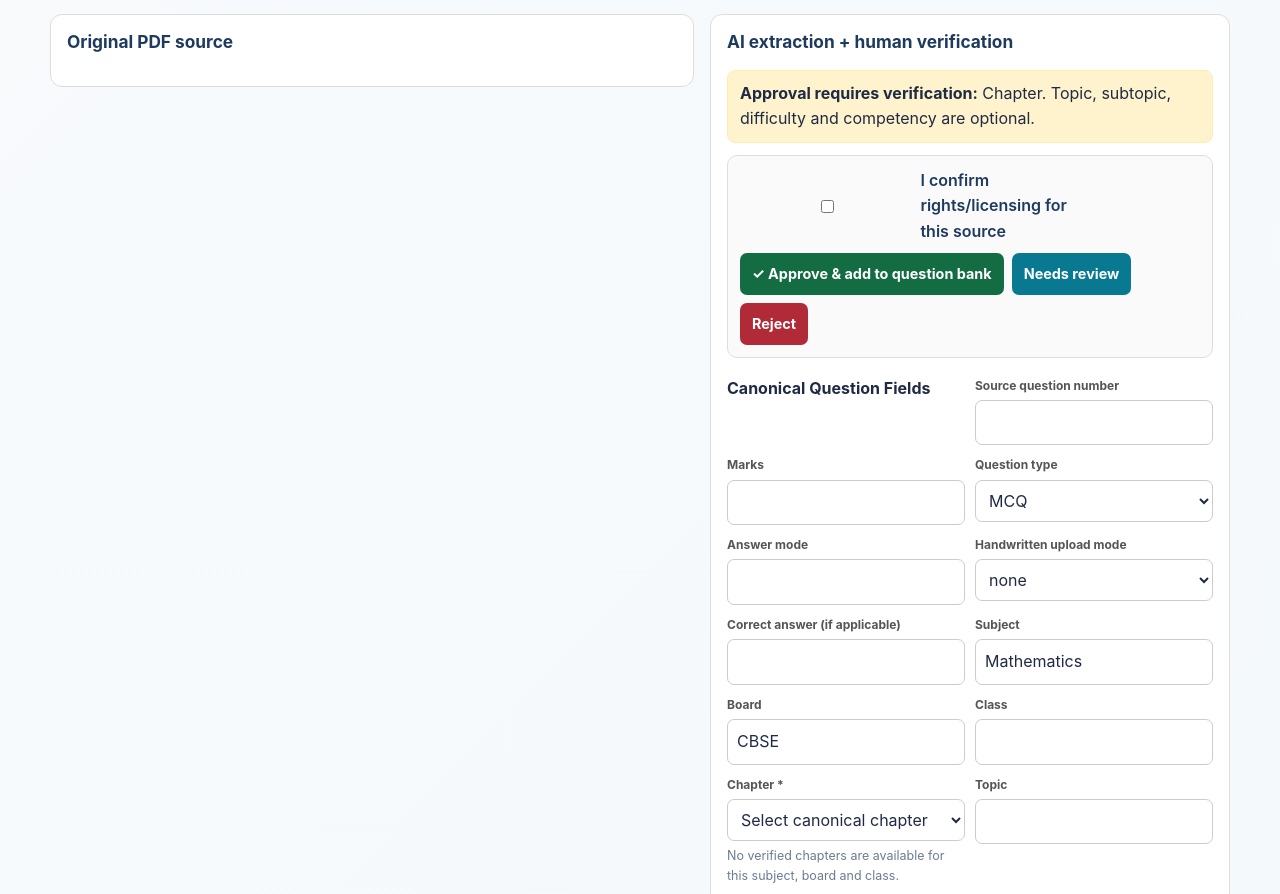
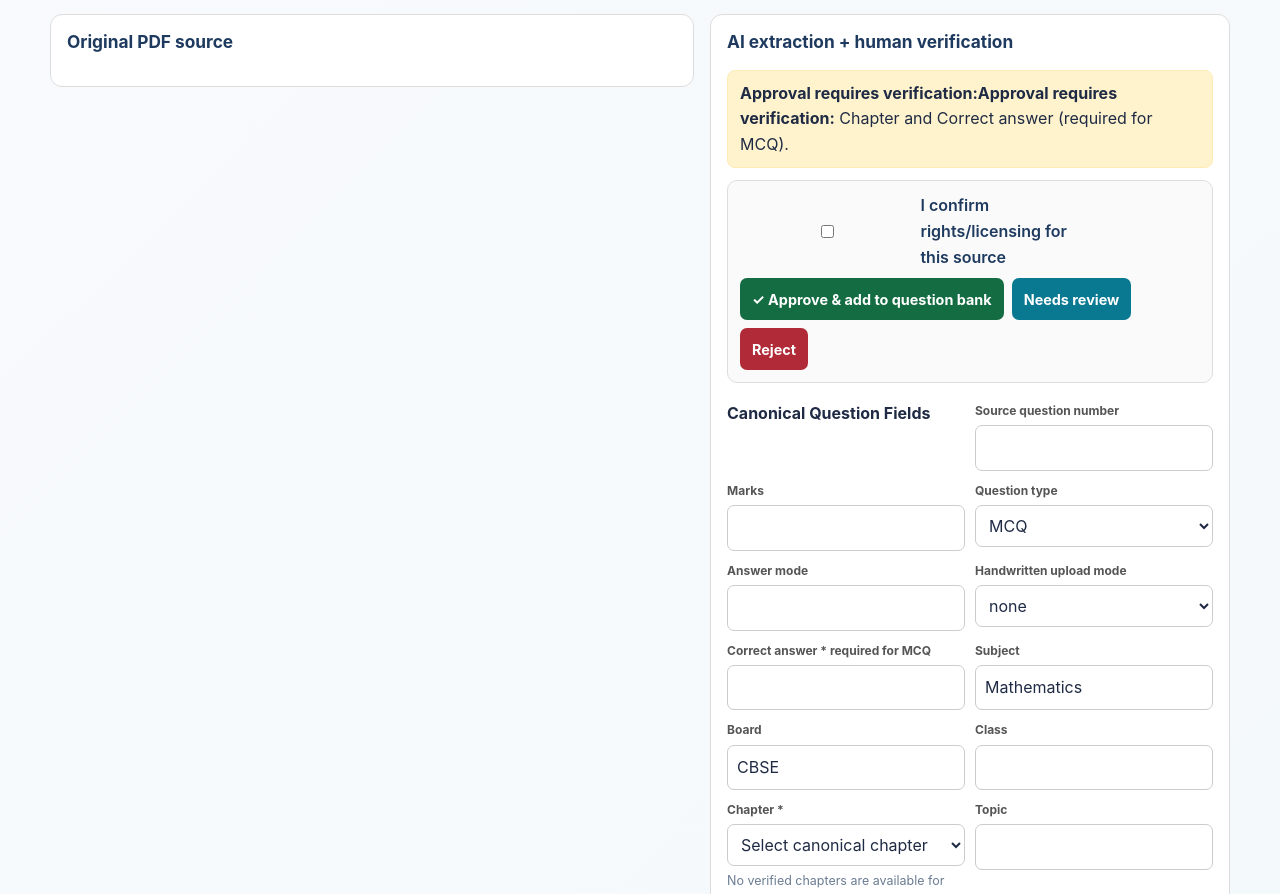
Before and after one commit to Megha-2-Paul/edtech-mathematics-assessment, a Flask app: template exam_platform/templates/extraction_review_item.html in a window 1280 px wide. Shown: the part 191-1085 px from the top of the page. Run offline with Flask 3, Linux system fonts and the light colour scheme; the template is opened without the code that fills it, so the values that code supplies are empty; parts of the project's set-up code (start-up, migrations or seed data) failed here and were passed over.

Commit message:
fix: remove duplicate chapter selector declaration

```diff
--- a/exam_platform/templates/extraction_review_item.html
+++ b/exam_platform/templates/extraction_review_item.html
@@ -65,7 +65,7 @@
 ['question_parts','answer_choices','assets','source_pages','extraction_warnings'].forEach(decodeJsonTextarea);
 const raw=document.getElementById('raw-record');if(raw){try{raw.textContent=JSON.stringify(JSON.parse(raw.textContent),null,2);}catch(e){}}
 const questionText=document.getElementById('question_text');document.querySelectorAll('.math-toolbar button[data-symbol]').forEach(button=>{button.addEventListener('click',()=>{if(!questionText)return;const symbol=button.dataset.symbol;const start=questionText.selectionStart??questionText.value.length;const end=questionText.selectionEnd??start;questionText.setRangeText(symbol,start,end,'end');questionText.focus();});});
-const chapter=document.getElementById('chapter');const type=document.getElementById('question_type'),answer=document.getElementById('correct_answer'),label=document.getElementById('correct-answer-required'),approve=document.getElementById('approve-button'),chapter=document.querySelector('input[name="chapter"]'),warning=document.getElementById('approval-warning'),warningText=document.getElementById('approval-warning-text');
+const chapter=document.getElementById('chapter');const type=document.getElementById('question_type'),answer=document.getElementById('correct_answer'),label=document.getElementById('correct-answer-required'),approve=document.getElementById('approve-button'),warning=document.getElementById('approval-warning'),warningText=document.getElementById('approval-warning-text');
 function syncApprovalState(){const isMcq=type&&type.value.toLowerCase().trim()==='mcq';const chapterOk=!!chapter&&!!chapter.value.trim();const answerOk=!isMcq||!!answer&&!!answer.value.trim();if(answer)answer.required=isMcq;if(label)label.textContent=isMcq?'* required for MCQ':'(if applicable)';if(approve&&!approve.disabled){approve.title=(chapterOk&&answerOk)?'Ready to approve':'Complete the required fields; server validation will explain any blocking issue';}if(warning&&warningText){if(chapterOk&&answerOk){warning.className='ok';warningText.innerHTML='<strong>Ready for approval.</strong> Topic, subtopic, difficulty and competency may be left blank. Still verify every field against the source page.';}else{warning.className='warning';let missing=[];if(!chapterOk)missing.push('Chapter');if(!answerOk)missing.push('Correct answer (required for MCQ)');warningText.innerHTML='<strong>Approval requires verification:</strong> '+missing.join(' and ')+'.';}}}
 if(type)type.addEventListener('change',syncApprovalState);['chapter','correct_answer'].forEach(name=>{const el=document.querySelector('[name="'+name+'"]');if(el){el.addEventListener('input',syncApprovalState);el.addEventListener('change',syncApprovalState);}});syncApprovalState();
 </script>
```
